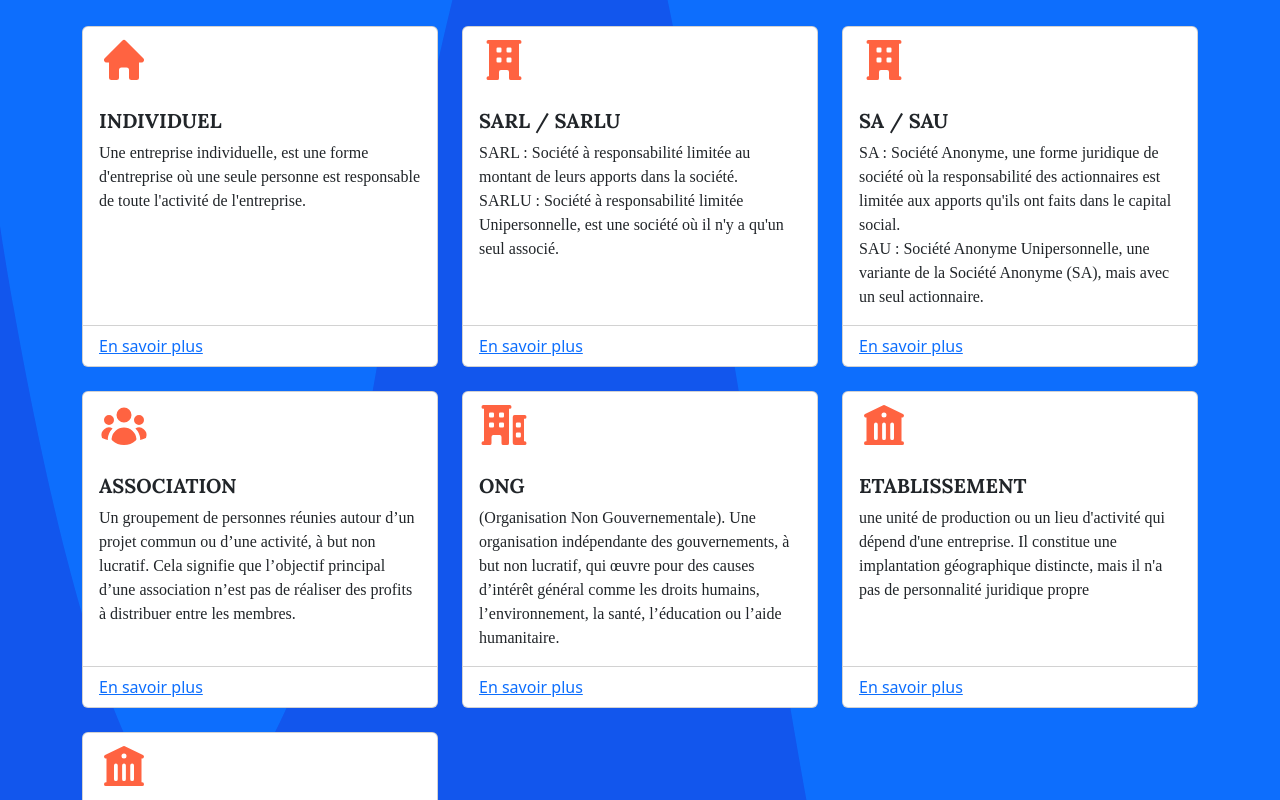
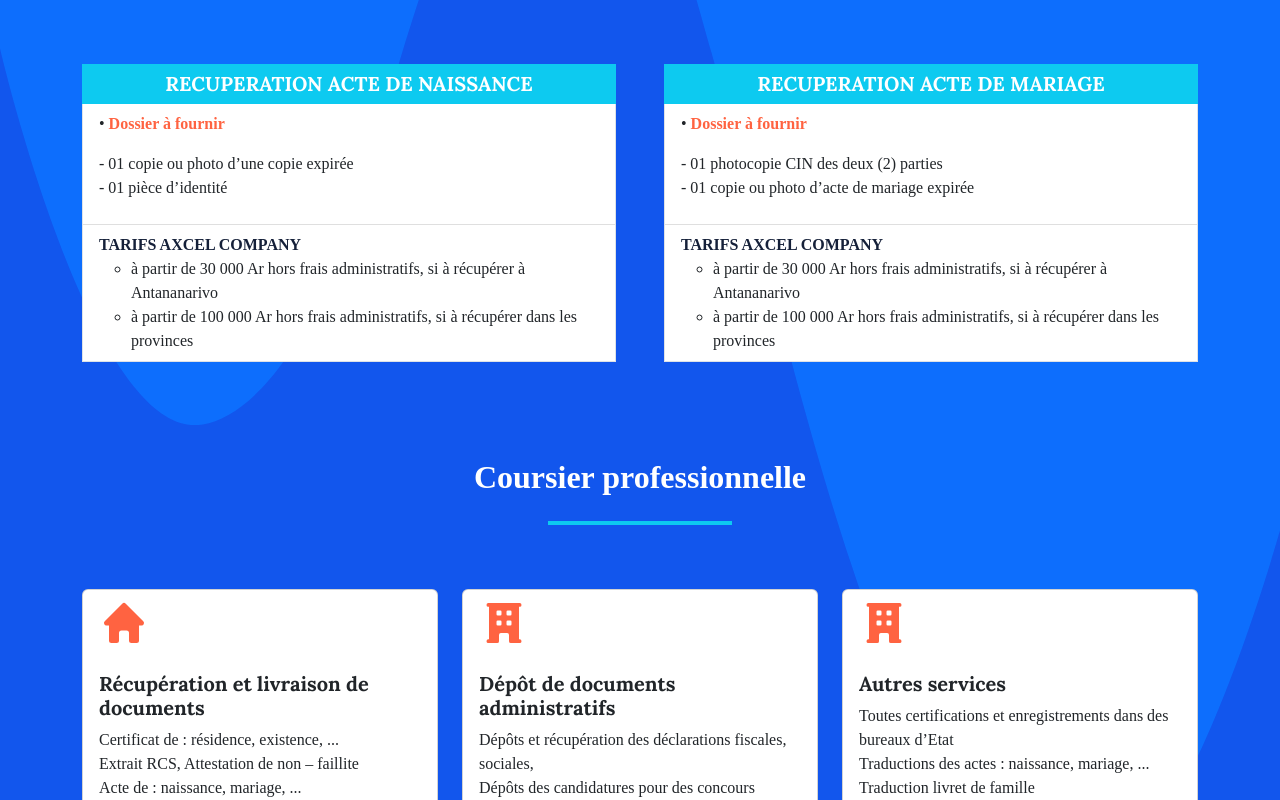
Before and after one commit to hrzmkl/axcel-project, a Next.js app: page /recuperation-traduction-acte-naissance-acte-de-mariage in a window 1280 px wide. Shown: the part 1980-2780 px from the top of the page. Built offline with nearby package versions, Linux system fonts and the light colour scheme.

Commit message:
Update content page:creation EI, service coursier: diplome, acte de naissance, acte de mariage

```diff
--- a/app/(pages)/(creation)/creation-entreprise-individuelle/page.tsx
+++ b/app/(pages)/(creation)/creation-entreprise-individuelle/page.tsx
@@ -521,7 +521,6 @@
                             </div>
                         </div>
                     </div>
-                </div>
                     <div className='container w-75 pb-5'>
                         <h4 className='text-white'>NB :</h4>
                         <ul className='text-white'>
@@ -529,6 +528,8 @@
                             <li>Document livrable : carte fiscale (NIF) / carte statistique (STAT)</li>
                         </ul>
                     </div>
+                </div>
+
             </div>
             <div className="container">
                 <div className="container my-lg-5 py-5">
@@ -619,7 +620,7 @@
                 </div>
             </div>
             <div className="container">
-                <div className="container my-lg-5 py-5">
+                <div className="container mb-lg-5 pb-5">
                     <div className="row justify-content-around px-3 align-items-center">
                         <div className="col-sm-12 col-lg-6 p-auto pe-lg-5">
                             <div className="d-flex flex-column mb-3">
--- a/app/(pages)/(service-coursier)/recuperation-traduction-acte-naissance-acte-de-mariage/page.tsx
+++ b/app/(pages)/(service-coursier)/recuperation-traduction-acte-naissance-acte-de-mariage/page.tsx
@@ -115,111 +115,64 @@
                 <div className="col d-none d-lg-block"></div>
                 <div className="col col-lg-8 d-flex  flex-column justify-content-center align-items-center">
                     <h5 className="card-title f-bold fs-3 axel-text-orange py-3">Services</h5>
-                    <h2 className="text-white fs-2 fw-bolder text-center">Assistance à la modification de société</h2>
+                    <h2 className="text-white fs-2 fw-bolder text-center">RECUPERATION ACTE DE NAISSANCE <br></br>ET ACTE DE MARIAGE</h2>
                     <div className="border border-info border-2 w-25 my-3"></div>
 
                 </div>
                 <div className="col d-none d-lg-block"></div>
             </div>
-            <div className="row row-cols-1 row-cols-md-3 g-4">
-              <div className="col">
-                <div className="card h-100">
-                  <div className="card-header bg-transparent border-0">
-                    <HomeIcon className={`${styles.icon2} axel-text-orange`}/>
+            <div className='row row-cols-1 row-cols-md-2 g-5 pb-5'>
+
+              <div className='col'>
+                <div className="card h-100 border-0 rounded-0 ">
+                  <div className="card-header border-0 p-0 bg-info rounded-0 rounded-0">
+                    <h3 className="card-title fs-5 text-center my-2 text-white">RECUPERATION ACTE DE NAISSANCE</h3>
                   </div>
-                  <div className="card-body">
-                    <h3 className="card-title">INDIVIDUEL</h3>
-                    <p className="card-text">Une entreprise individuelle, est une forme d'entreprise où une seule personne est responsable de toute l'activité de l'entreprise.</p>
-
-                  </div>
-                  <div className="card-footer bg-transparent"><a target="_blank" href="#" className="card-link">En savoir plus</a></div>
-                 </div>
-              </div>
-              <div className="col">
-                <div className="card h-100">
-                  <div className="card-header bg-transparent border-0">
-                    <BuildingOfficeIcon className={`${styles.icon2} axel-text-orange`}/>
-                  </div>
-                  <div className="card-body">
-                    <h3 className="card-title">SARL / SARLU</h3>
-                    <p className="card-text">SARL : Société à responsabilité limitée au montant de leurs apports dans la société.<br></br>
-                    SARLU : Société à responsabilité limitée Unipersonnelle, est une société où il n'y a qu'un seul associé.</p>
-                  </div>
-                  <div className="card-footer bg-transparent">
-                    <a target="_blank" href="#" className="card-link">En savoir plus</a>
+                  <div className="card-body border border-1 border-top-0 p-0">
+                    <ul className="list-group list-group-flush">
+                      <li className="list-group-item">
+                        •	<span className='axel-text-orange fw-bold'>Dossier à fournir</span><br></br>
+                        <p className={`py-3`}>
+                          - 01 copie ou photo d’une copie expirée<br></br>
+                          - 01 pièce d’identité
+                        </p>
+                      </li>
+                      <li className="list-group-item">
+                        <span className='fw-bold axel-text-blue'>TARIFS AXCEL COMPANY</span>
+                        <ul>
+                          <li>à partir de 30 000 Ar hors frais administratifs, si à récupérer à Antananarivo </li>
+                          <li>à partir de 100 000 Ar hors frais administratifs, si à récupérer dans les provinces</li>
+                        </ul>
+                      </li>
+                    </ul>
                   </div>
                 </div>
               </div>
-              <div className="col">
-                <div className="card h-100">
-                  <div className="card-header bg-transparent border-0">
-                    <BuildingOfficeIcon className={`${styles.icon2} axel-text-orange`}/>
+
+              <div className='col'>
+                <div className="card h-100 border-0 rounded-0">
+                  <div className="card-header border-0 p-0 bg-info rounded-0 rounded-0">
+                    <h3 className="card-title fs-5 text-center my-2 text-white">RECUPERATION ACTE DE MARIAGE</h3>
                   </div>
-                  <div className="card-body">
-                    <h3 className="card-title">SA / SAU</h3>
-                    <p className="card-text">SA : Société Anonyme, une forme juridique de société où la responsabilité des actionnaires est limitée aux apports qu'ils ont faits dans le capital social.<br></br>
-                    SAU : Société Anonyme Unipersonnelle, une variante de la Société Anonyme (SA), mais avec un seul actionnaire.</p>
-                  </div>
-                  <div className="card-footer bg-transparent">
-                    <a target="_blank" href="#" className="card-link">En savoir plus</a>
+                  <div className="card-body border border-1 border-top-0 p-0">
+                    <ul className="list-group list-group-flush">
+                      <li className="list-group-item">
+                        •	<span className='axel-text-orange fw-bold'>Dossier à fournir</span><br></br>
+                        <p className={`py-3`}>- 01 photocopie CIN des deux (2) parties<br></br>
+                          - 01 copie ou photo d’acte de mariage expirée</p>
+                      </li>
+                      <li className="list-group-item">
+                        <span className='fw-bold axel-text-blue'>TARIFS AXCEL COMPANY</span>
+                        <ul>
+                          <li>à partir de 30 000 Ar hors frais administratifs, si à récupérer à Antananarivo</li>
+                          <li>à partir de 100 000 Ar hors frais administratifs, si à récupérer dans les provinces </li>
+                        </ul>
+                      </li>
+                    </ul>
                   </div>
                 </div>
               </div>
-              <div className="col">
-                <div className="card h-100">
-                  <div className="card-header bg-transparent border-0">
-                    <UserGroupIcon className={`${styles.icon2} axel-text-orange`}/>
-                  </div>
-                  <div className="card-body">
-                    <h3 className="card-title">ASSOCIATION</h3>
-                    <p className="card-text">Un groupement de personnes réunies autour d’un projet commun ou d’une activité, à but non lucratif. Cela signifie que l’objectif principal d’une association n’est pas de réaliser des profits à distribuer entre les membres.</p>
 
-                  </div>
-                  <div className="card-footer bg-transparent"><a target="_blank" href="#" className="card-link">En savoir plus</a></div>
-                 </div>
-              </div>
-              <div className="col">
-                <div className="card h-100">
-                  <div className="card-header bg-transparent border-0">
-                    <BuildingOffice2Icon className={`${styles.icon2} axel-text-orange`}/>
-                  </div>
-                  <div className="card-body">
-                    <h3 className="card-title">ONG</h3>
-                    <p className="card-text">(Organisation Non Gouvernementale). Une organisation indépendante des gouvernements, à but non lucratif, qui œuvre pour des causes d’intérêt général comme les droits humains, l’environnement, la santé, l’éducation ou l’aide humanitaire.</p>
-                  </div>
-                  <div className="card-footer bg-transparent">
-                    <a target="_blank" href="#" className="card-link">En savoir plus</a>
-                  </div>
-                </div>
-              </div>
-              <div className="col">
-                <div className="card h-100">
-                  <div className="card-header bg-transparent border-0">
-                    <BuildingLibraryIcon className={`${styles.icon2} axel-text-orange`}/>
-                  </div>
-                  <div className="card-body">
-                    <h3 className="card-title">ETABLISSEMENT</h3>
-                    <p className="card-text">une unité de production ou un lieu d'activité qui dépend d'une entreprise. Il constitue une implantation géographique distincte, mais il n'a pas de personnalité juridique propre</p>
-                  </div>
-                  <div className="card-footer bg-transparent">
-                    <a target="_blank" href="#" className="card-link">En savoir plus</a>
-                  </div>
-                </div>
-              </div>
-              <div className="col">
-                <div className="card h-100">
-                  <div className="card-header bg-transparent border-0">
-                    <BuildingLibraryIcon className={`${styles.icon2} axel-text-orange`}/>
-                  </div>
-                  <div className="card-body">
-                    <h3 className="card-title">OUVERTURE SUCCURSALE / FILIALE</h3>
-                    <p className="card-text">Succursale : un établissement secondaire rattaché directement à l'entreprise mère. Elle ne possède pas de personnalité juridique distincte.<br></br>Filiale : une société à part entière, dotée de sa propre personnalité juridique. Elle est contrôlée majoritairement par la société mère, qui détient au moins 50 % du capital.</p>
-                  </div>
-                  <div className="card-footer bg-transparent">
-                    <a target="_blank" href="#" className="card-link">En savoir plus</a>
-                  </div>
-                </div>
-              </div>
             </div>
 
             <div className="row d-flex justify-content-center py-5">
```
Also changed, not shown: app/(pages)/(service-coursier)/recuperation-diplome-releve-note-equivalence/page.tsx (+78 -91 lines), app/(pages)/(service-coursier)/service-coursier/page.tsx (line endings or trailing spaces). Lines whose indentation alone changed are shown as unchanged.
